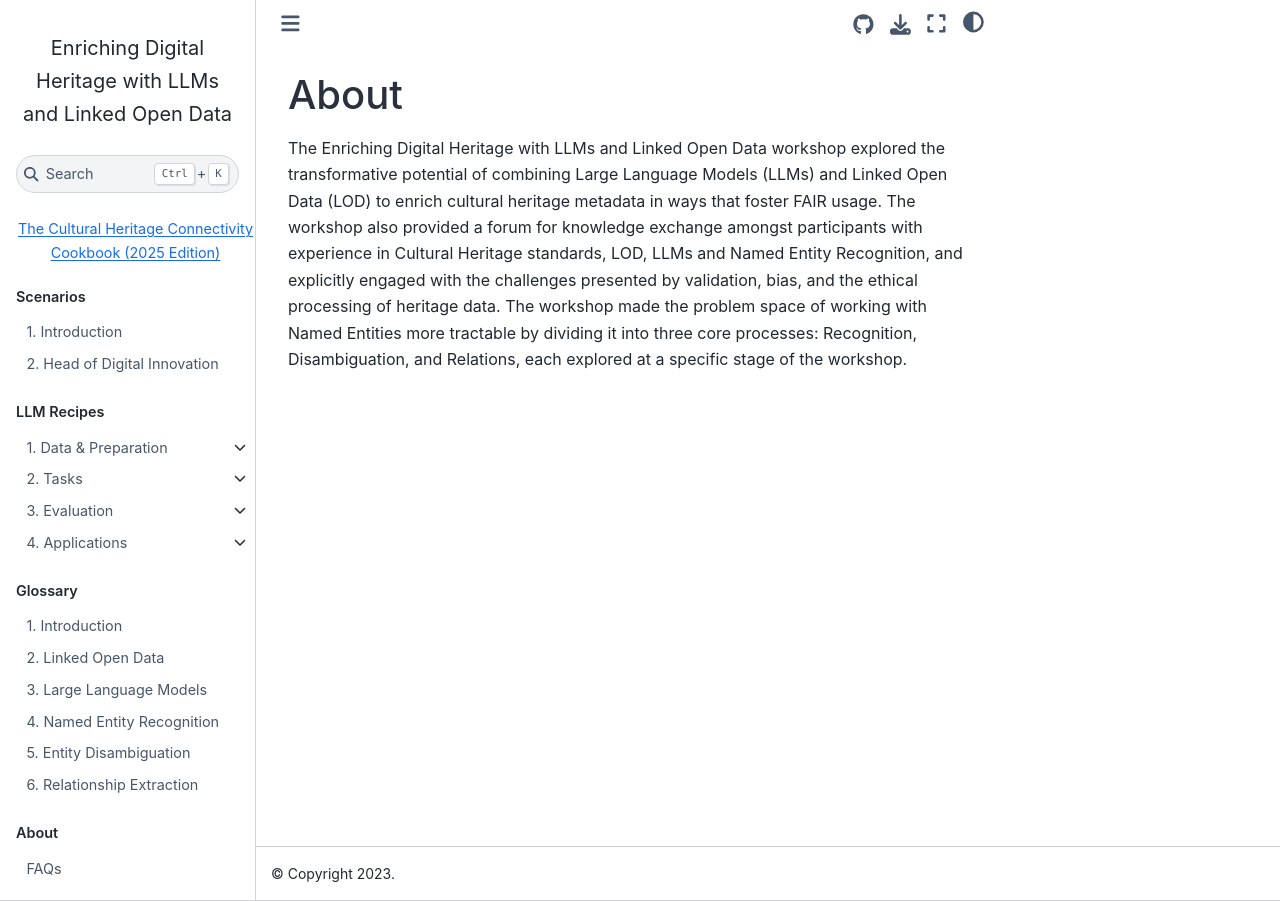
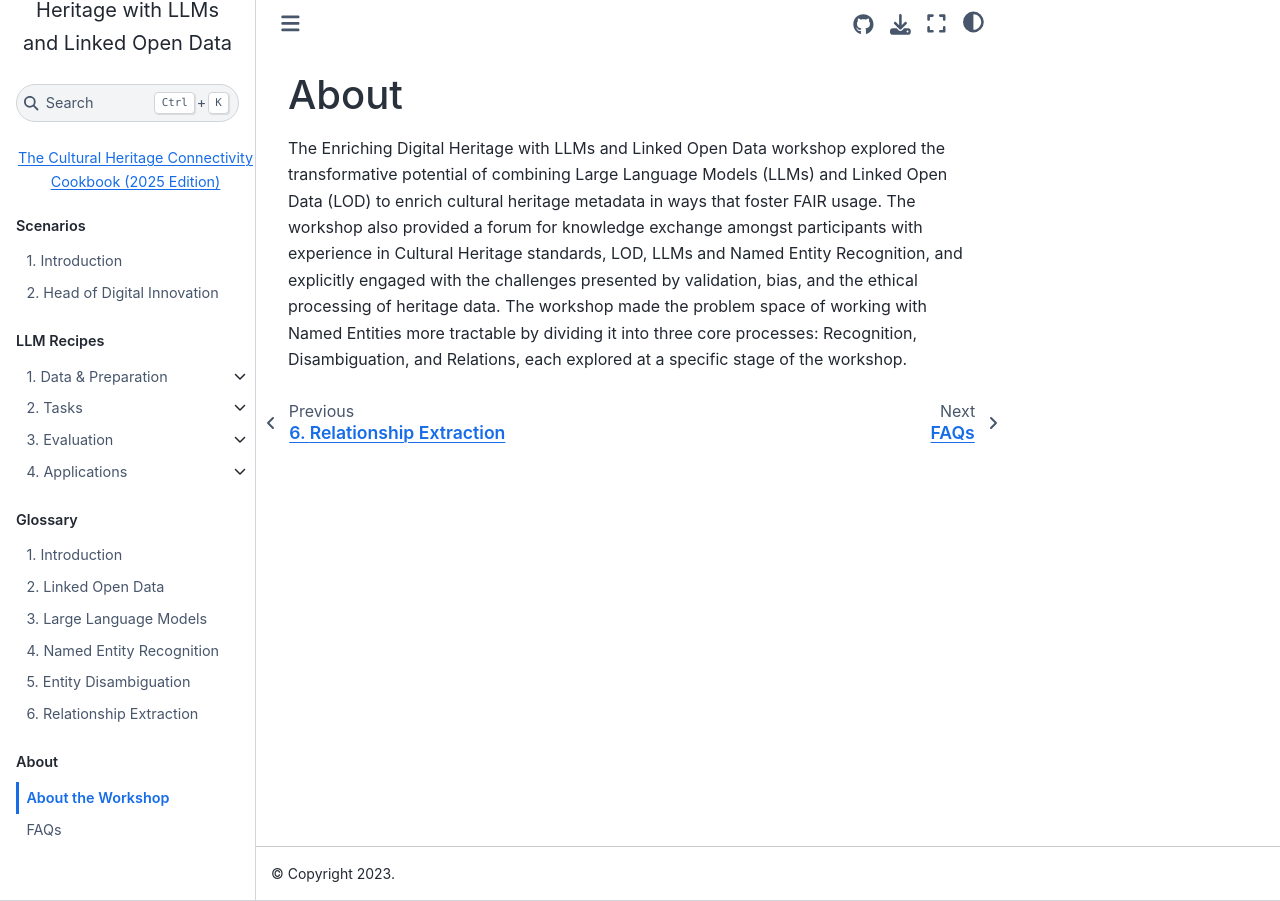
Before and after one commit to pelagios/llm-lod-enriching-heritage, a Jupyter Book: the page built from about.md, in a window 1280 px wide. Built offline with Jupyter Book 1.0.4 settings and Sphinx 7.4.7 and the Sphinx Book theme 1.1.4, drawn with Linux system fonts in a browser that asks for light colours; pages that are not in the unit, such as notebooks, are missing from menus; some of the changed lines change nothing that is shown.

Commit message:
Update _toc.yml

```diff
--- a/_toc.yml
+++ b/_toc.yml
@@ -68,6 +68,5 @@ parts:
     chapters:
       - file: about
         title: About the Workshop
-    chapters:
       - file: faqs
         title: FAQs
```
